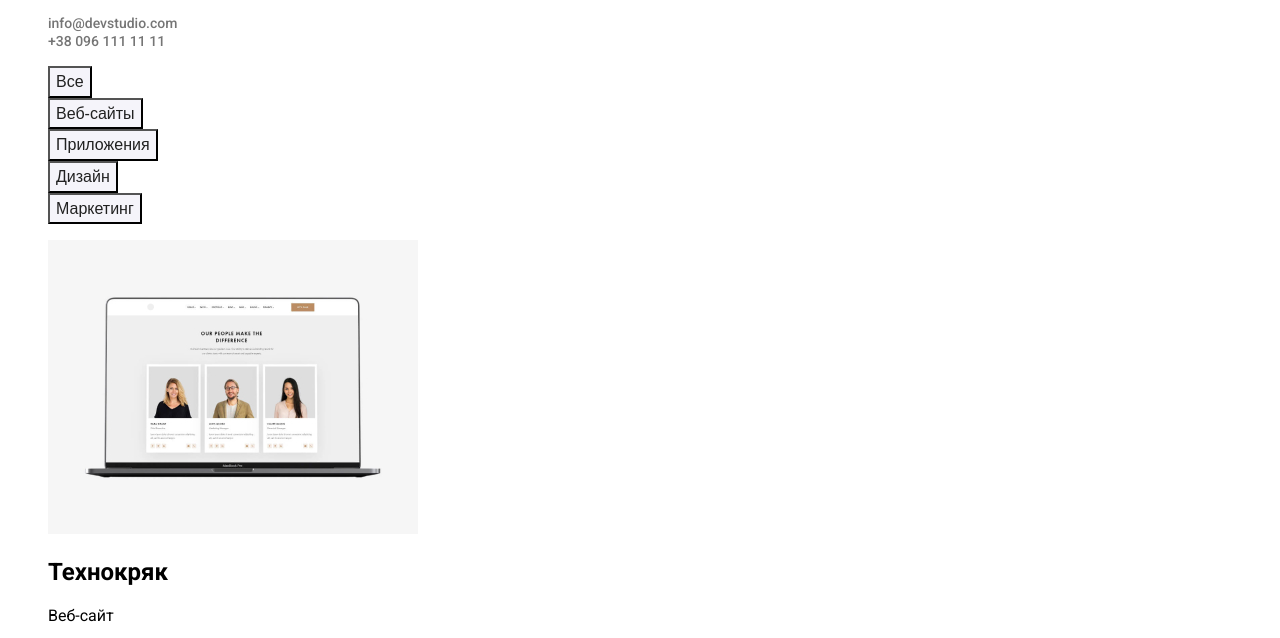
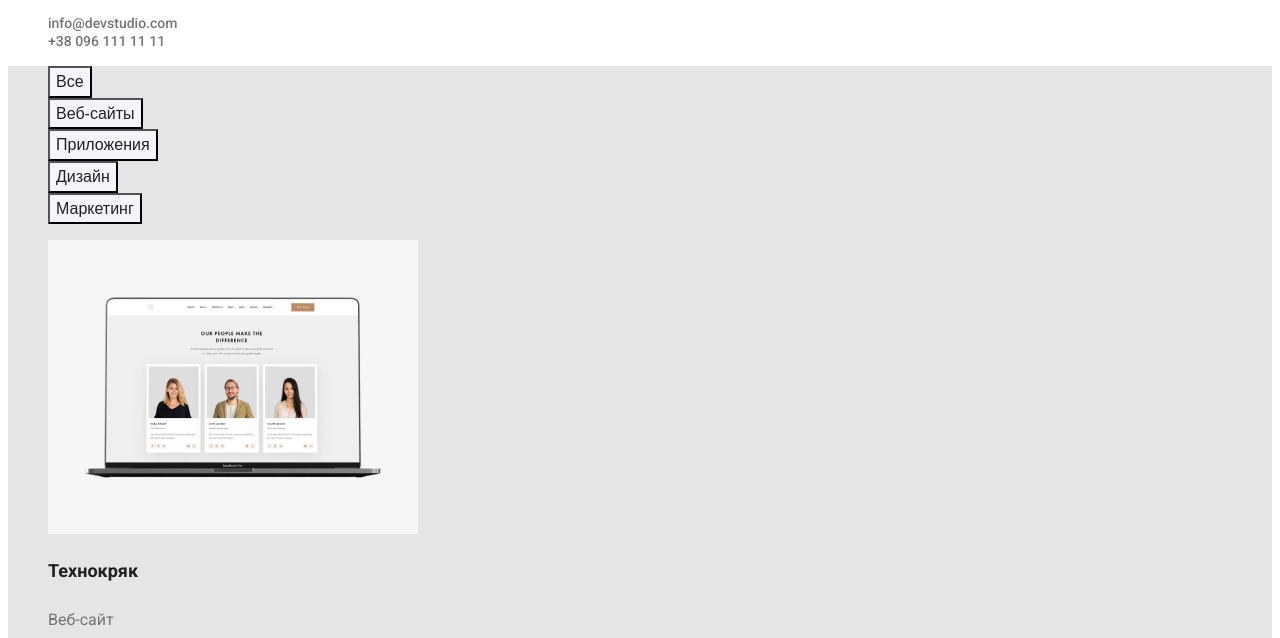
Before and after one commit to FilipchenkoDima/goit-markup-hw-02, a plain HTML site: page portfolio.html in a window 1280 px wide. Shown: the part 111-749 px from the top of the page. Drawn offline with Linux system fonts and the light colour scheme.

Commit message:
Correction

```diff
--- a/portfolio.html
+++ b/portfolio.html
@@ -30,7 +30,7 @@
 </header>
 
     <main>
-        <section>
+        <section class="section-portfolio">
             <h1 hidden>Портфолио</h1>
     <!-- Кнопки фільтрації -->
             <ul>
@@ -85,21 +85,22 @@
                 <li>
                     <img src="./images/Growing Business.jpg" alt="Ноотбук" width="370">
                     <h2 class="example-title">Growing Business</h2>
+                    <p class="example-text">Приложение</p>
                 </li>
- class="example-text"            </ul>
+            </ul>
         </section>
     </main>
 
     <!-- Футер -->
     <footer>
         <a href="./" class="logo-footer">
-            <h2><span class="logo-color">Web</span>Studio</h2>
+            <span class="logo-color">Web</span>Studio
         </a>
         <address>
             <ul>
                 <li class="address-map">г. Киев, пр-т Леси Украинки, 26</li>
-                <li class="address-contact"><a href="mailto:info@devstudio.com" class="link">info@devstudio.com</a></li>
-                <li class="address-contact"><a href="tel:+380961111111" class="link">+38 096 111 11 11</a></li>
+                <li><a href="mailto:info@devstudio.com" class="address-contact link">info@devstudio.com</a></li>
+                <li></li><a href="tel:+380961111111" class="address-contact link">+38 096 111 11 11</a></li>
             </ul>
         </address>
     </footer>
--- a/styles.css
+++ b/styles.css
@@ -199,10 +199,14 @@ footer {
     font-size: 14px;
     line-height: 1.71;
 
-    color: #FFFFFF;
+    color:rgba(255, 255, 255, 0.6);
 }
 
 /* Кнопки фільтрації */
+
+.section-portfolio {
+    background-color: #E5E5E5;
+}
 
 .portfolio-button {
     font-weight: 500;
@@ -221,3 +225,21 @@ footer {
     color: #FFFFFF;
     background-color: var(--main-color);
 }
+
+/* Приклади */
+
+.example-title {
+    font-weight: 700;
+    font-size: 18px;
+    line-height: 2;
+
+    color: var(--black-color);
+}
+
+.example-text {
+    font-weight: 400;
+    font-size: 16px;
+    line-height: 1.9;
+
+    color: #757575;
+}
```
Also changed, not shown: index.html (+3 -3 lines).
